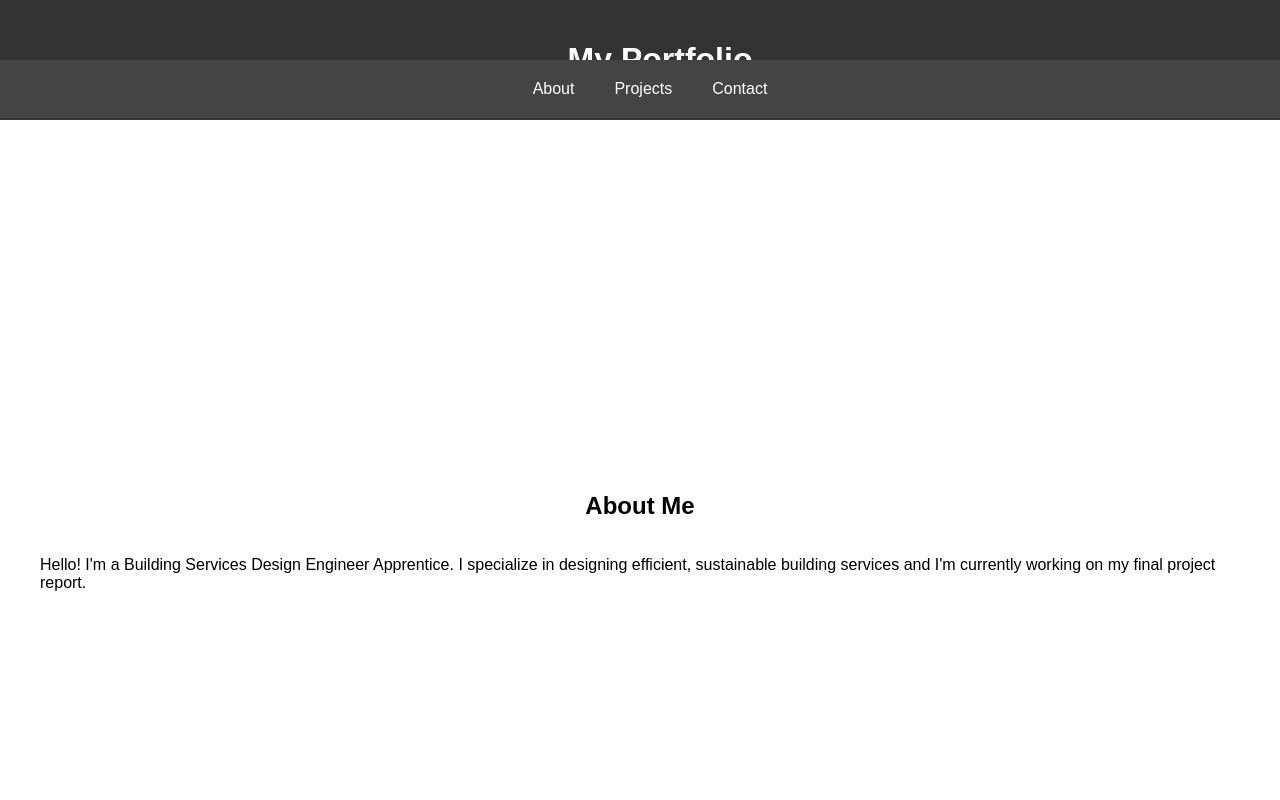
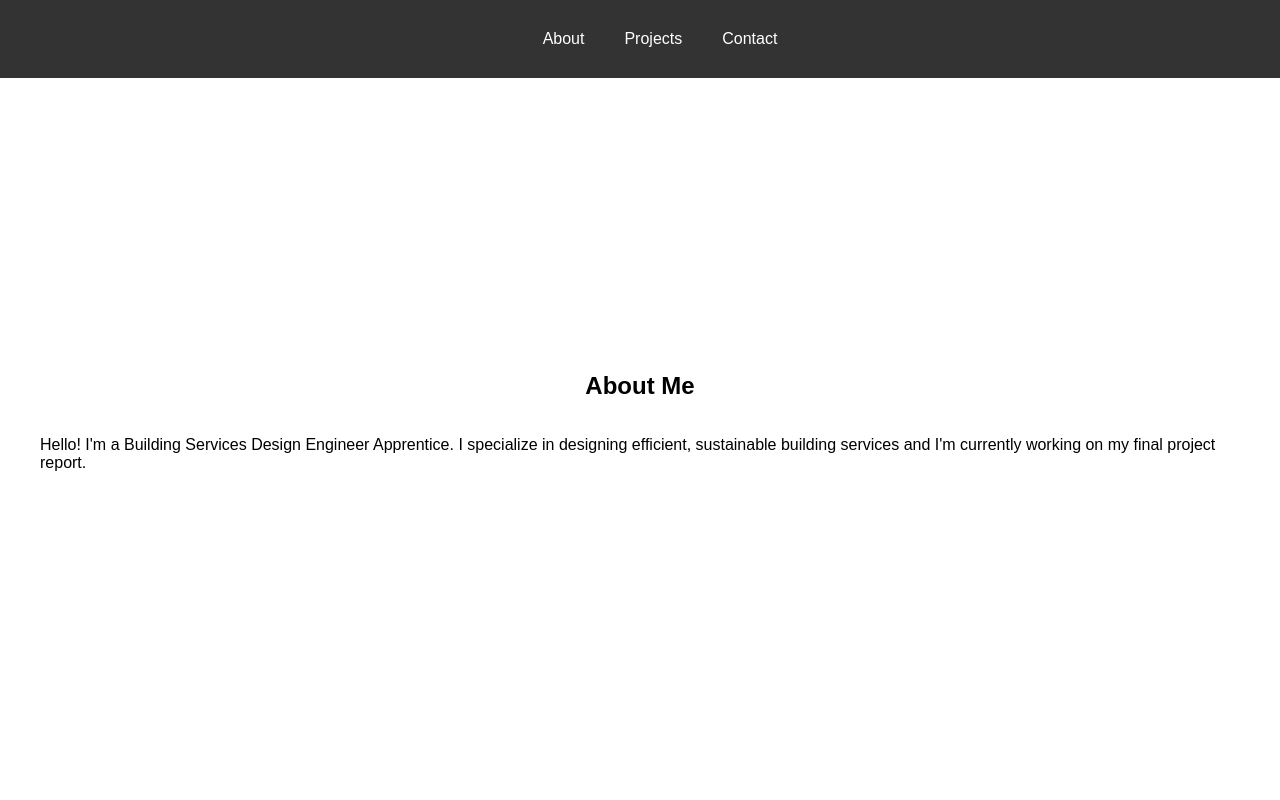
Before and after one commit to Stodian/StodianDesign, a website: page public/index.html in a window 1280 px wide. Shown: the top 800 px of the page. Drawn offline with nearby package versions, Linux system fonts and the light colour scheme.

Commit message:
header removal

```diff
--- a/public/index.html
+++ b/public/index.html
@@ -12,23 +12,15 @@
             flex-direction: column;
             overflow-x: hidden;
         }
-        header {
+        nav {
             background-color: #333;
-            color: white;
+            display: flex;
+            justify-content: center;
             padding: 20px;
-            text-align: center;
             position: fixed;
             width: 100%;
-            z-index: 1000;
-        }
-        nav {
-            display: flex;
-            justify-content: center;
-            background-color: #444;
-            padding: 10px;
-            position: fixed;
-            width: 100%;
-            top: 60px; /* Adjust based on header height */
+            top: 0;
+            left: 0;
             z-index: 1000;
         }
         nav a {
@@ -40,7 +32,7 @@
             background-color: #555;
         }
         .container {
-            margin-top: 120px; /* Adjust based on header and nav height */
+            padding-top: 80px; /* Adjust based on nav height */
             padding: 20px;
             box-sizing: border-box;
         }
@@ -95,9 +87,6 @@
     </style>
 </head>
 <body>
-    <header>
-        <h1>My Portfolio</h1>
-    </header>
     <nav>
         <a href="#about">About</a>
         <a href="#projects">Projects</a>
@@ -147,9 +136,10 @@
     </footer>
 
     <script src="https://cdnjs.cloudflare.com/ajax/libs/gsap/3.9.1/gsap.min.js"></script>
+    <script src="https://cdnjs.cloudflare.com/ajax/libs/gsap/3.9.1/ScrollTrigger.min.js"></script>
     <script>
         document.addEventListener("DOMContentLoaded", function() {
-            gsap.from("header", { duration: 1, y: -100, ease: "bounce" });
+            gsap.from("nav", { duration: 1, y: -100, ease: "bounce" });
             gsap.from("nav a", {
                 duration: 1,
                 opacity: 0,
```
